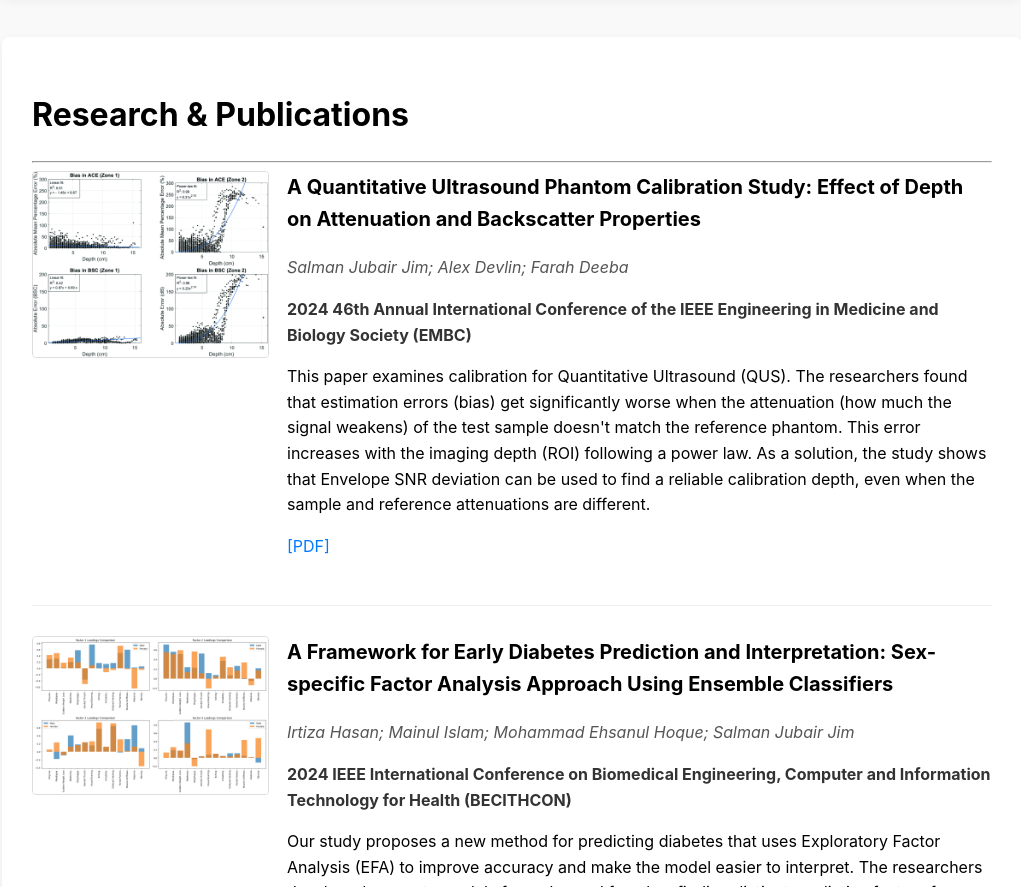
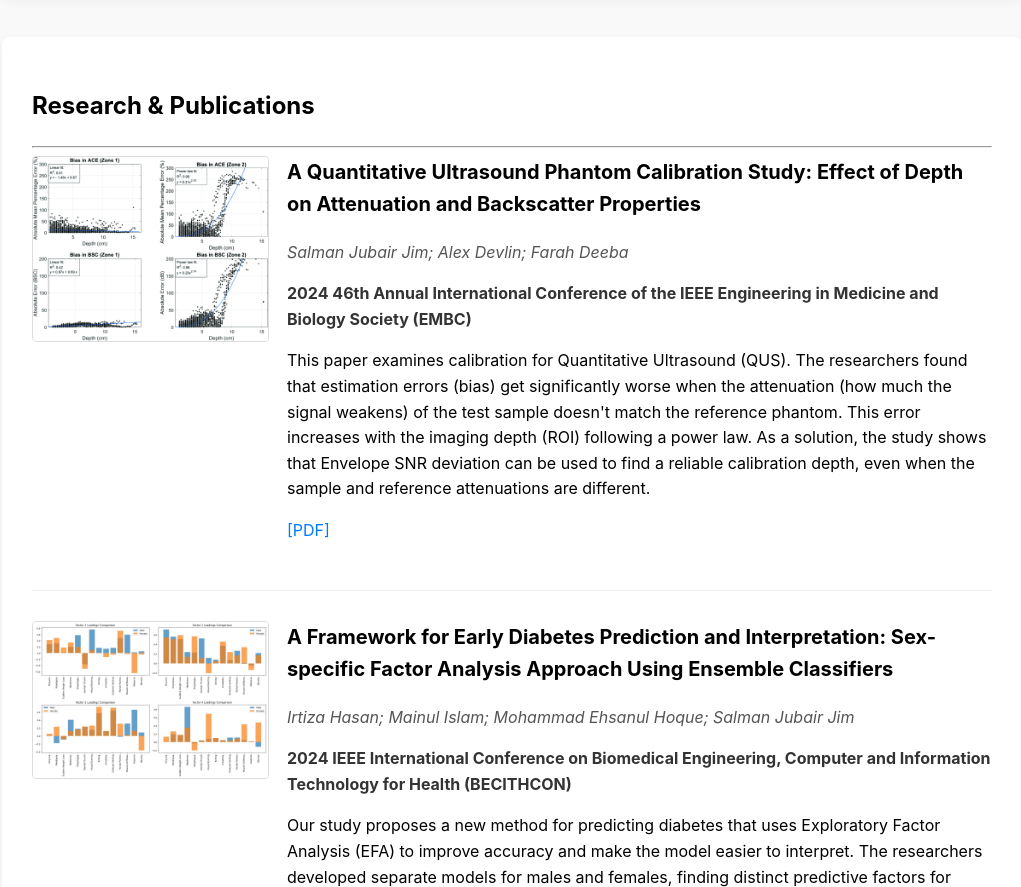
Before and after one commit to SalmanJubairJim6/SalmanJubairJim6.github.io, a plain HTML site: page index.html in a window 1280 px wide. Shown: the part 870-1757 px from the top of the page, without its empty margins (128-1149 px from the left). Drawn offline with Linux system fonts and the light colour scheme.

Commit message:
Change h1 to h2 for research section

```diff
--- a/index.html
+++ b/index.html
@@ -160,7 +160,7 @@
 <div class="research-container">
 
     <!-- This id="research" lets the link from Step 2 work -->
-    <h1 id="research">Research & Publications</h1>
+    <h2 id="research">Research & Publications</h2>
 
     <hr> <!-- A horizontal line -->
 
```
